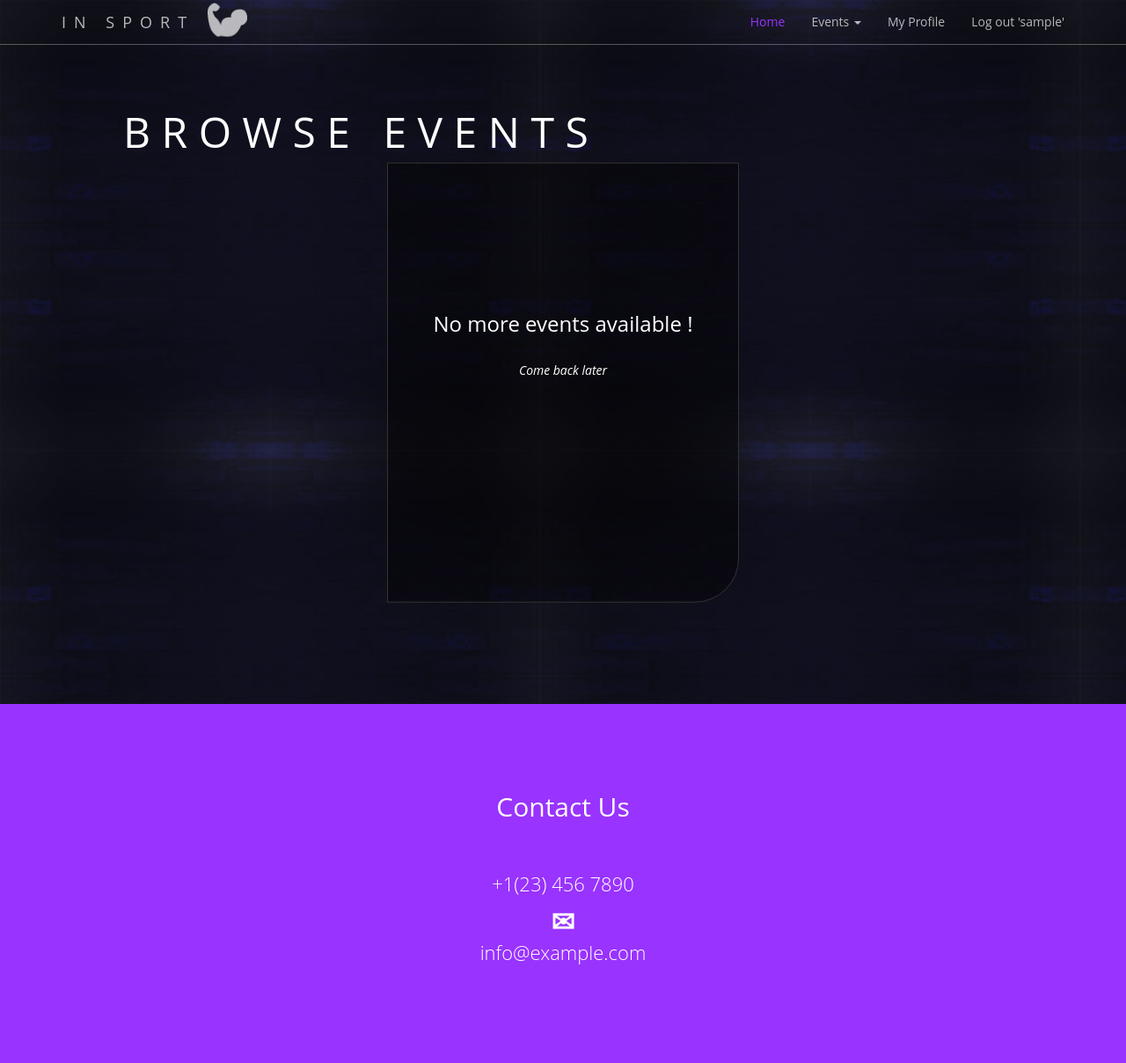
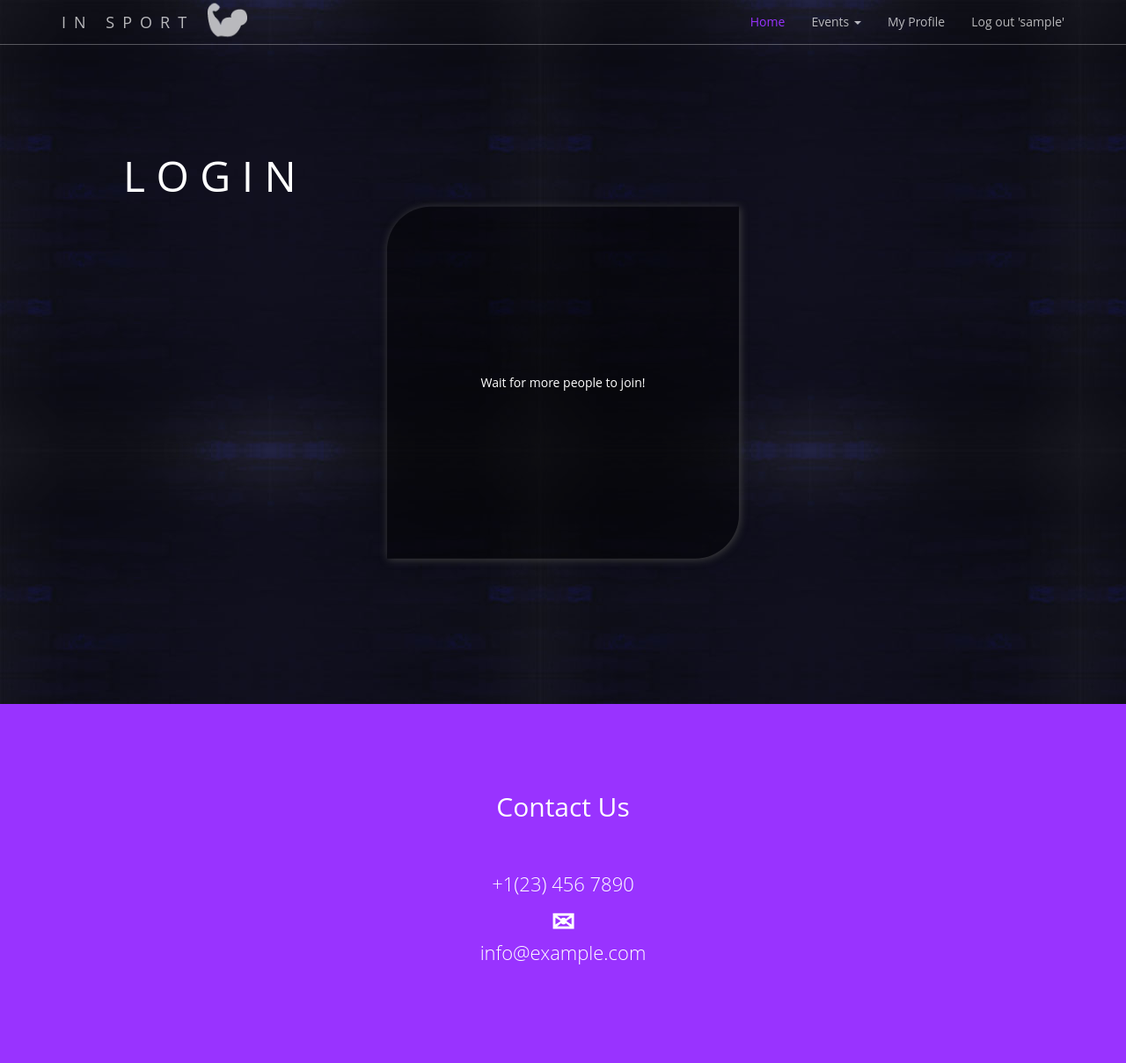
Before and after one commit to MLOrsini/ProjetWEB, a Django app: page /swipe/ in a window 1280 px wide. Shown: the top 1208 px of the page at 88% size. Run offline with Django 3.2, Linux system fonts and the light colour scheme; the visitor is signed in with stand-in values (Sample User, id 1); data that the repository does not hold is empty; parts of the project's set-up code (start-up, migrations or seed data) failed here and were passed over; some libraries are stand-ins or nearby versions; some web fonts are replaced.

Commit message:
Revert "tamplate sswipe"
This reverts commit fc13741af67d654d0ab8b6d48345e052b4bf58ef.

```diff
--- a/INSport/swipe/templates/index.html
+++ b/INSport/swipe/templates/index.html
@@ -21,37 +21,30 @@
 {% endblock bootstrapCSS %}
 
 {% block header %}
-        <table ><font size="66" weight="50">B R O W S E &nbsp; E V E N T S </font></table>
+        <table ><font size="66" weight="50">L O G  I N</font></table>
 
         <div class="header-content-inner">
            <table class="row" width="600px" ></table>
 
-	         <section  style=" height: 100%;" width="20%" align="center">
-        <div style=" width="20%" align="center">
-         {% if context  %}<div width="400px" style=";overflow: hidden; height : 200px; "><img alt="" src="{{context.photoEvt.url}}" width="400px" style="box-shadow: 5px 5px 5px #000;border: 1px solid #333;background-color:rgba(0,0,0,0.4);border-radius: 50px 0px 0px 0px; overflow: hidden;" align="center">
-         </div>
-         <div style="box-shadow: 5px 5px 5px #000; border-left: 1px solid #333;
-         border-right: 1px solid #333;
-         border-bottom: 1px solid #333; width:400px ; position : relative ;height:300px;border-radius: 0px 0px 50px 0px; ">
-       <table style="
-        overflow: hidden,;
-     position : relative ;height: 100%;background-color:rgba(0,0,0,0.4); border-radius: 0px 0px 50px 0px; z-index : 100; " align="center">
-        <tbody><tr >
+	         <section class="overlay" style=" height=400px;" width="20%">
+        <div class="overlay" style=" width=200px;" width="20%">
+       <table style="width:400px ; height:400px;border-color: red;background-color:rgba(0,0,0,0.4);border-radius: 50px 0px 50px 0px;box-shadow: 1px 1px 10px #444; " align="center">
+        <tbody><tr align="center">
+            <td align="center">
 
-            <td >
+            </td>
+            <td align="center">
 
 
+  {% if context  %}
+<p>
+        <img alt="" src"" style="height: 200px; width: 200px" id="imgClickAndChange">
 
-<div style="text-transform: uppercase ;background-color: #9933ff !important;  width: 100%;text-align: center;color: #fff;">
-       <font size="5" weight="0">
-        {{context.titre}}
-        </font>
-</div>
-<div style="text-align: center; color: #9933ff;text-transform: uppercase ;width: 100%"> {{ context.date }} <b>|</b> {{ context.heure }} | {{ context.sports }} | {{ context.nbPlaces }} places
+</p>
 
-</div><br><br>
-  <div class="name" style=" margin-left: 7px; margin-right: 7px; overflow: auto; height:110px;" align="justify">
-    {{ context.description }}  ZEKFH EBFKBBEFK JHERkhqker khrkzher kHRKJZEHKR HZRkjherk jBRKQBERBQKER RZE RR E RR QRR  "RETEQTR ZZ T"
+
+  <div class="name">
+    {{ context.description }}
   </div>
 
 
@@ -62,16 +55,14 @@
             </td>
             <td align="center">
 
-            </td></tr><tr align="center" height="10%"></tr></tbody></table><br><br><table align="center" width="400px" style="height: 70px;padding: 95px 90px; border-radius: 500px;background-color:rgba(0,0,0,0.4); box-shadow: 0px 0px 10px #9933ff; "><tbody><tr><td align="left" style="margin-left: 50px;padding: 10px 10px">
-<a href="{% url 'nice' event_id=context.id %}" ><img src="{% static 'swipe/flex.png' %}"/></a>
-</td><td align="center" width="50%"> <img src="{{context.sports.photo.url}}" height="50px"></td></td><td align="right" style="padding: 10px 10px">
-<a href="{% url 'nope' event_id=context.id %}"><img src="{% static 'swipe/sofa.png' %}"/></a>
+            </td></tr><tr align="center" height="10%"></tr></tbody></table><br><br><table align="center" width="400px" style="border-radius=20px;"><tbody><tr><td align="left" style="width=50%; margin-left: 20px;">
+<a href="{% url 'nice' event_id=context.id %}" style="height: 100px;padding: 25px 20px; border-radius: 500px;background-color:rgba(0,0,0,0.4); box-shadow: 1px 1px 10px #333; "  ><img src="{% static 'swipe/flex.png' %}"/></a>
+</td><td width="50%"></td><td align="right">
+<a href="{% url 'nope' event_id=context.id %}" style="height: 100px;padding: 25px 20px; border-radius: 500px;background-color:rgba(0,0,0,0.4);box-shadow: 1px 1px 10px #333; "  ><img src="{% static 'swipe/sofa.png' %}"/></a>
 </td>
-</tr><tr> {% else %}<div style="height: 500px; border: 1px solid #333;width: 400px; border-radius: 0px 0px 50px 0px; z-index : 100; background-color:rgba(0,0,0,0.4);"><div style="position: relative;top: 30%; border-radius: 0px 0px 50px 0px; height: 100%">
-  <h3>No more events available !</h3><br>
-  <i>Come back later</i></div></div>
-
-  {% endif %}</tr></tbody></table></div>
+</tr><tr> {% else %}
+  Wait for more people to join!
+  {% endif %}</tr></tbody></table>
 
             </div>
         </section></div>
--- a/INSport/swipe/views.py
+++ b/INSport/swipe/views.py
@@ -9,11 +9,10 @@ from . import models
 def index(request):
     try:
         context=Evenement.objects.raw('SELECT tableaubord_evenement.id,tableaubord_evenement.description FROM tableaubord_evenement INNER JOIN tableaubord_adherence ON tableaubord_evenement.sports_id = tableaubord_adherence.sport_id INNER JOIN tableaubord_participation ON tableaubord_evenement.id = tableaubord_participation.evenement_id WHERE tableaubord_adherence.adherent_id=%s AND tableaubord_evenement.sports_id=tableaubord_adherence.sport_id AND tableaubord_participation.participe=-1 AND tableaubord_evenement.placesRestantes>0 AND tableaubord_evenement.createur_id <> %s; ',(request.user.id,request.user.id,))[0]
-        context = Evenement.objects.get(pk=context.id)
+
     except IndexError:
         try:
             context=Evenement.objects.raw('SELECT tableaubord_evenement.id,tableaubord_evenement.description FROM tableaubord_evenement INNER JOIN tableaubord_participation ON tableaubord_evenement.id = tableaubord_participation.evenement_id WHERE tableaubord_participation.participant_id=%s AND tableaubord_participation.participe=-1 AND tableaubord_evenement.placesRestantes>0 AND tableaubord_evenement.createur_id <> %s; ',(request.user.id,request.user.id,))[0]
-            context = Evenement.objects.get(pk=context.id)
         except :
             context= None
 
--- a/INSport/tableaubord/views.py
+++ b/INSport/tableaubord/views.py
@@ -43,6 +43,5 @@ def createEvent(request):
 		for u in users:
 			p=Participation(participant=u,evenement=ev,participe='-1')
 			p.save()
-		return redirect('/tableaubord')
 
 	return render(request, 'createEvent.html',locals())
```
Also changed, not shown: INSport/deployment/media/photos/Flex_Biceps-48.ico (deleted), INSport/deployment/media/photos/image_2jzSSJ1.gif (deleted), INSport/deployment/media/photos/image_OUXF3Gw.gif (deleted), INSport/deployment/media/photos/image_RGG66It.gif (deleted), INSport/deployment/media/photos/image_njkIjT8.gif (deleted), INSport/deployment/media/photos/logo.png (deleted), INSport/tableaubord/migrations/0085_auto_20170513_1057.py (deleted), 1 other file.
